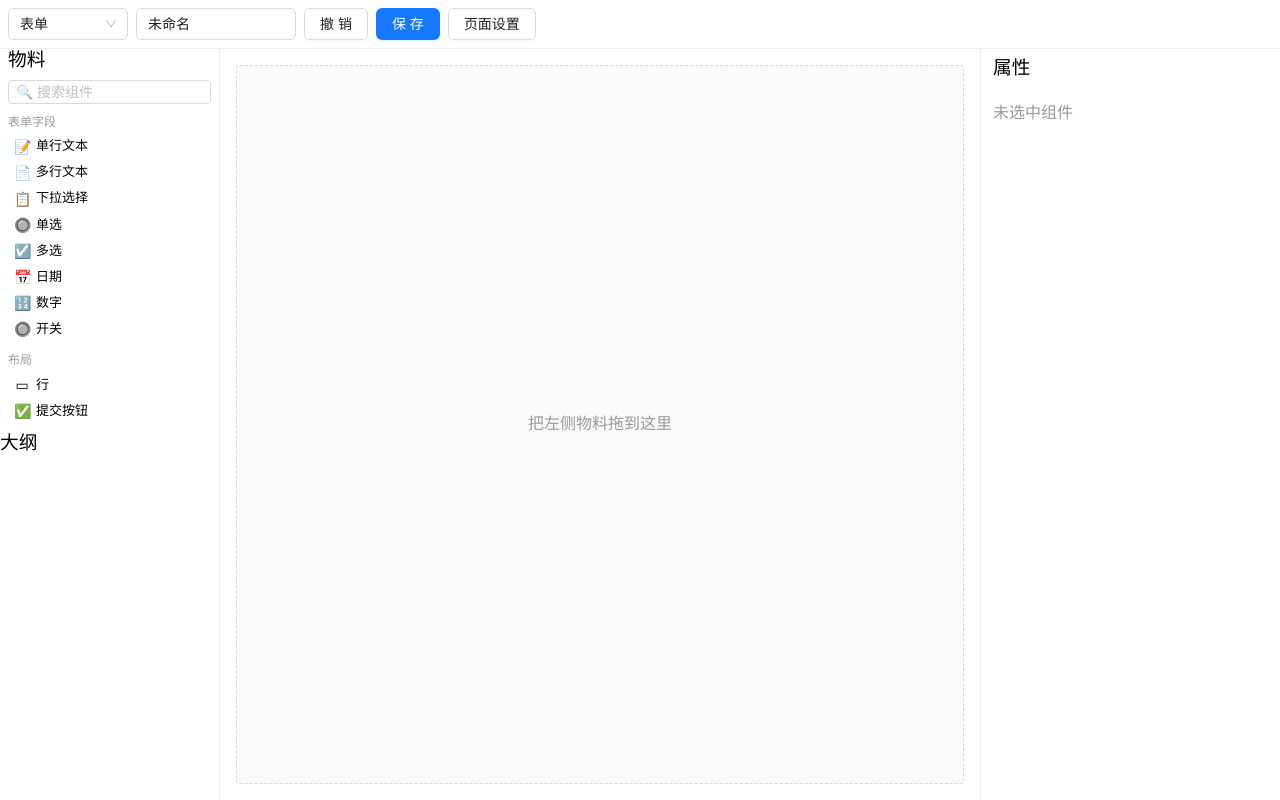
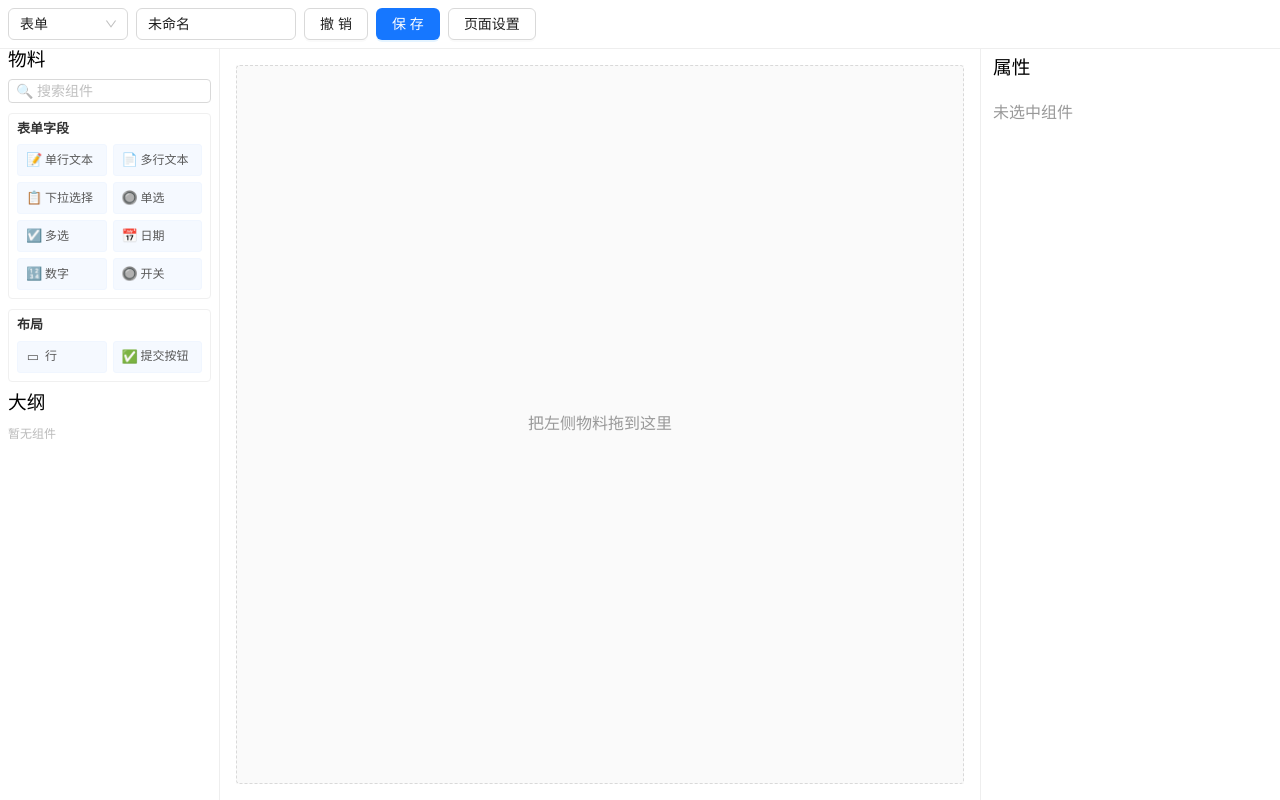
Before and after one commit to wohaixiao-qds/low-code-platform, a Vue app: page /designer/1 in a window 1280 px wide. Built offline with nearby package versions, Linux system fonts and the light colour scheme.

Commit message:
style(designer): 物料列表改双列 tile 网格（参考 jnpf）；大纲改递归树体现 Row 嵌套，图标+选中/悬浮样式

```diff
--- a/src/designer/panels/MaterialPanel.vue
+++ b/src/designer/panels/MaterialPanel.vue
@@ -10,22 +10,23 @@
     >
       <template #prefix><span class="search-icon">🔍</span></template>
     </a-input>
-    <div v-for="g in groups" :key="g.name" class="group">
-      <div class="group-title">{{ g.name }}</div>
+    <div v-for="g in groups" :key="g.name" class="m-group">
+      <div class="m-group-title">{{ g.name }}</div>
+      <div class="m-grid">
         <div
           v-for="m in g.items"
           :key="m.type"
-        class="material-item"
+          class="m-tile"
+          :title="m.label"
           draggable="true"
-        :title="m.label"
           @dragstart="onDragStart(m.type)"
         >
-        <span class="material-icon">{{ m.icon ?? '◻' }}</span>
-        <span class="material-label">{{ m.label }}</span>
+          <span class="m-icon">{{ m.icon ?? '◻' }}</span>
+          <span class="m-label">{{ m.label }}</span>
         </div>
-      <div v-if="!g.items.length" class="no-match">无匹配</div>
       </div>
-    <div v-if="!groups.length || totalShown === 0" class="no-match">未找到「{{ query }}」相关组件</div>
+    </div>
+    <div v-if="totalShown === 0" class="no-match">未找到「{{ query }}」相关组件</div>
   </div>
 </template>
 
@@ -62,26 +63,54 @@ function onDragStart(type: string) {
 
 <style scoped>
 .material-panel { padding: 0 8px; }
-.search { margin-bottom: 8px; }
+.material-panel h3 { margin: 0 0 8px; }
+.search { margin-bottom: 10px; }
 .search-icon { opacity: 0.5; }
-.group { margin-bottom: 8px; }
-.group-title {
-  font-size: 12px;
-  color: #999;
-  padding: 4px 0;
+
+.m-group {
+  background: #fff;
+  border-radius: 4px;
+  padding: 8px;
+  margin-bottom: 10px;
+  border: 1px solid #f0f0f0;
 }
-.material-item {
+.m-group-title {
+  font-size: 13px;
+  font-weight: 600;
+  color: #333;
+  margin-bottom: 8px;
+}
+.m-grid {
+  display: grid;
+  grid-template-columns: 1fr 1fr;
+  gap: 6px;
+}
+.m-tile {
   display: flex;
   align-items: center;
-  gap: 6px;
-  padding: 5px 6px;
-  border-radius: 4px;
+  gap: 5px;
+  height: 32px;
+  padding: 0 8px;
+  font-size: 12px;
+  color: #595959;
+  background: #f5f9ff;
+  border: 1px solid #f0f6ff;
+  border-radius: 3px;
   cursor: grab;
   user-select: none;
-  font-size: 13px;
+  transition: all 0.15s;
 }
-.material-item:hover { background: #f0f5ff; }
-.material-item:active { cursor: grabbing; }
-.material-icon { width: 16px; text-align: center; font-size: 14px; }
-.no-match { color: #ccc; font-size: 12px; padding: 4px 6px; }
+.m-tile:hover {
+  border-color: #1677ff;
+  color: #1677ff;
+  background: #e6f4ff;
+}
+.m-tile:active { cursor: grabbing; }
+.m-icon { width: 14px; text-align: center; font-size: 13px; }
+.m-label {
+  overflow: hidden;
+  text-overflow: ellipsis;
+  white-space: nowrap;
+}
+.no-match { color: #bbb; font-size: 12px; padding: 8px; text-align: center; }
 </style>
--- a/src/designer/panels/OutlinePanel.vue
+++ b/src/designer/panels/OutlinePanel.vue
@@ -1,31 +1,70 @@
 <template>
   <div class="outline">
     <h3>大纲</h3>
-    <ul>
-      <li
-        v-for="n in store.schema.body"
-        :key="n.id"
-        :class="{ active: n.id === store.selectedId }"
-        @click="store.selectNode(n.id)"
-      >
-        {{ n.type }} <span class="muted">{{ n.id }}</span>
-      </li>
-    </ul>
+    <div v-if="!flat.length" class="empty">暂无组件</div>
+    <div
+      v-for="f in flat"
+      :key="f.node.id"
+      class="outline-item"
+      :class="{ active: f.node.id === store.selectedId, 'is-container': f.node.type === 'Row' }"
+      :style="{ paddingLeft: 6 + f.depth * 14 + 'px' }"
+      @click="store.selectNode(f.node.id)"
+    >
+      <span class="oi-icon">{{ iconOf(f.node.type) }}</span>
+      <span class="oi-label">{{ labelOf(f.node.type) }}</span>
+      <span v-if="f.node.bindings?.field" class="oi-field">· {{ f.node.bindings.field }}</span>
+    </div>
   </div>
 </template>
 
 <script setup lang="ts">
+import { computed } from 'vue'
 import { useEditorStore } from '../store/editor'
+import { getMeta, type ComponentNode } from '@/core'
 
 const store = useEditorStore()
+
+interface FlatNode { node: ComponentNode; depth: number }
+function flatten(nodes: ComponentNode[], depth = 0, acc: FlatNode[] = []): FlatNode[] {
+  for (const n of nodes) {
+    acc.push({ node: n, depth })
+    if (n.children?.length) flatten(n.children, depth + 1, acc)
+  }
+  return acc
+}
+const flat = computed(() => flatten(store.schema.body))
+
+const iconOf = (t: string) => getMeta(t)?.icon ?? '◻'
+const labelOf = (t: string) => getMeta(t)?.label ?? t
 </script>
 
 <style scoped>
-.outline .active {
+.outline { padding: 0 8px; }
+.outline h3 { margin: 0 0 6px; }
+.empty { color: #bbb; font-size: 12px; padding: 8px 0; }
+.outline-item {
+  display: flex;
+  align-items: center;
+  gap: 5px;
+  padding: 4px 6px;
+  margin: 1px 0;
+  border-radius: 3px;
+  border-left: 2px solid transparent;
+  cursor: pointer;
+  font-size: 13px;
+  color: #555;
+  user-select: none;
+}
+.outline-item:hover { background: #f2f2f2; }
+.outline-item.active {
   background: #e6f4ff;
+  border-left-color: #1677ff;
+  color: #1677ff;
+  font-weight: 500;
 }
-.muted {
-  color: #999;
-  font-size: 12px;
-}
+.outline-item.is-container .oi-label { font-weight: 600; }
+.oi-icon { width: 16px; text-align: center; font-size: 13px; }
+.oi-label { flex: 1; overflow: hidden; text-overflow: ellipsis; white-space: nowrap; }
+.oi-field { color: #999; font-size: 12px; }
+.outline-item.active .oi-field { color: #69b1ff; }
 </style>
```
Lines whose indentation alone changed are shown as unchanged.
